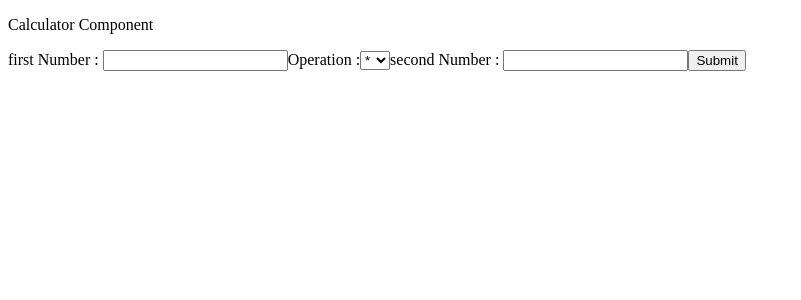
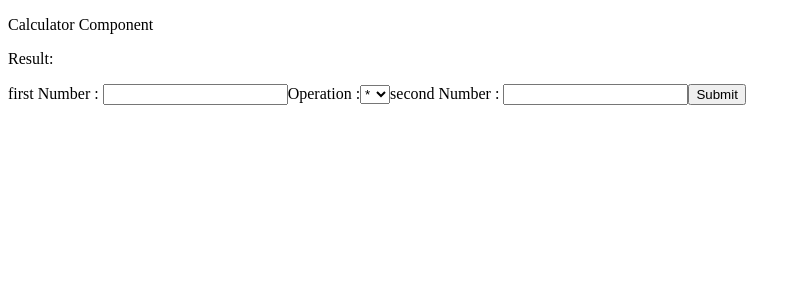
Before and after one commit to MattVaughan-Jones/PracticeProject, a React (Create React App) app in the folder practice-project-ui/: page / in a window 1280 px wide. Shown: the top 300 px of the page, without its empty margins (0-801 px from the left). Built offline with nearby package versions, Linux system fonts and the light colour scheme; no server answers.

Commit message:
endpoint and component connected

```diff
--- a/practice-project-ui/package.json
+++ b/practice-project-ui/package.json
@@ -7,6 +7,7 @@
     "@testing-library/react": "^13.4.0",
     "@testing-library/user-event": "^13.5.0",
     "axios": "^1.2.2",
+    "dotenv": "^16.0.3",
     "react": "^18.2.0",
     "react-dom": "^18.2.0",
     "react-scripts": "5.0.1",
--- a/practice-project-ui/public/index.html
+++ b/practice-project-ui/public/index.html
@@ -2,14 +2,12 @@
 <html lang="en">
   <head>
     <meta charset="utf-8" />
-    <!-- <link rel="icon" href="%PUBLIC_URL%/favicon.ico" /> -->
     <meta name="viewport" content="width=device-width, initial-scale=1" />
     <meta name="theme-color" content="#000000" />
     <meta
       name="description"
       content="Web site created using create-react-app"
     />
-    <!-- <link rel="apple-touch-icon" href="%PUBLIC_URL%/logo192.png" /> -->
     <!--
       manifest.json provides metadata used when your web app is installed on a
       user's mobile device or desktop. See https://developers.google.com/web/fundamentals/web-app-manifest/
--- a/practice-project-ui/src/Calculator.tsx
+++ b/practice-project-ui/src/Calculator.tsx
@@ -1,10 +1,10 @@
 import * as React from "react";
-// import axios from 'axios';
+import axios from 'axios';
 // import dotenv from 'dotenv';
 
 // dotenv.config();
 
-// const baseURL = process.env.BASE_URL;
+const baseURL = process.env.REACT_APP_BASE_URL;
 
 enum Operations {
   Add = "+",
@@ -15,34 +15,33 @@ enum Operations {
 
 function App() {
 
-  // const [data, setData] = React.useState(null);
+  const [data, setData] = React.useState(null);
 
-  // async function calculate(event: React.FormEvent<HTMLFormElement>) {
+  async function calculate(event: React.FormEvent<HTMLFormElement>) {
 
-  //   event.preventDefault();
+    event.preventDefault();
 
-  //   try {
-  //     axios.post(`${baseURL}/calculate`, {
-  //       firstValue: (event.target as HTMLFormElement).firstValue.value,
-  //       operation: (event.target as HTMLFormElement).operation.value,
-  //       secondValue: (event.target as HTMLFormElement).secondValue.value
-  //     })
-  //     .then((response) => {
-  //       setData(response.data);
-  //     });
-  //   } catch (error) {
-  //     console.log(error.response);
-  //   }
-  // }
+    try {
+      axios.post(`${baseURL}/calculate`, {
+        firstValue: (event.target as HTMLFormElement).firstValue.value,
+        operation: (event.target as HTMLFormElement).operation.value,
+        secondValue: (event.target as HTMLFormElement).secondValue.value
+      })
+      .then((response) => {
+        setData(response.data.result);
+      });
+    } catch (error) {
+      console.log(error.response);
+    }
+  }
 
   return (
     <div>
       <header>
         <p>Calculator Component</p>
-        {/* <p>Result: {data}</p> */}
+        <p>Result: {data}</p>
       </header>
-        {/* <form onSubmit={calculate}> */}
-        <form>
+        <form onSubmit={calculate}>
           <label>first Number : <input name="firstValue" type="number" /></label>
           <label>Operation :
             <select name="operation">
```
Also changed, not shown: 1 other file (tests, documents, lock files or other folders).
